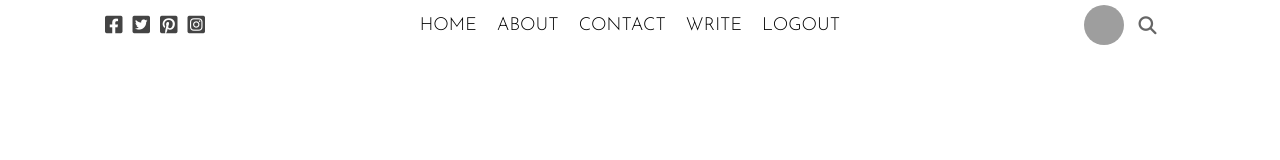
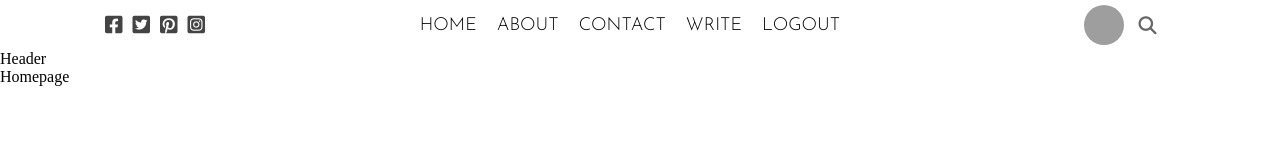
Before and after one commit to vishaaal/bloggerly, a React (Create React App) app in the folder client/: page / in a window 1280 px wide. Shown: the top 160 px of the page. Built offline with nearby package versions, Linux system fonts and the light colour scheme; grey boxes are pictures that could not be loaded.

Commit message:
import Home in App

```diff
--- a/client/src/App.js
+++ b/client/src/App.js
@@ -1,3 +1,4 @@
+import { Home } from "./pages/home/Home";
 import TopBar from "./topbar/TopBar";
 
 
@@ -5,6 +6,7 @@ function App() {
   return (
     <div className="App">
      <TopBar/>
+     <Home/>
     </div>
   );
 }
```
